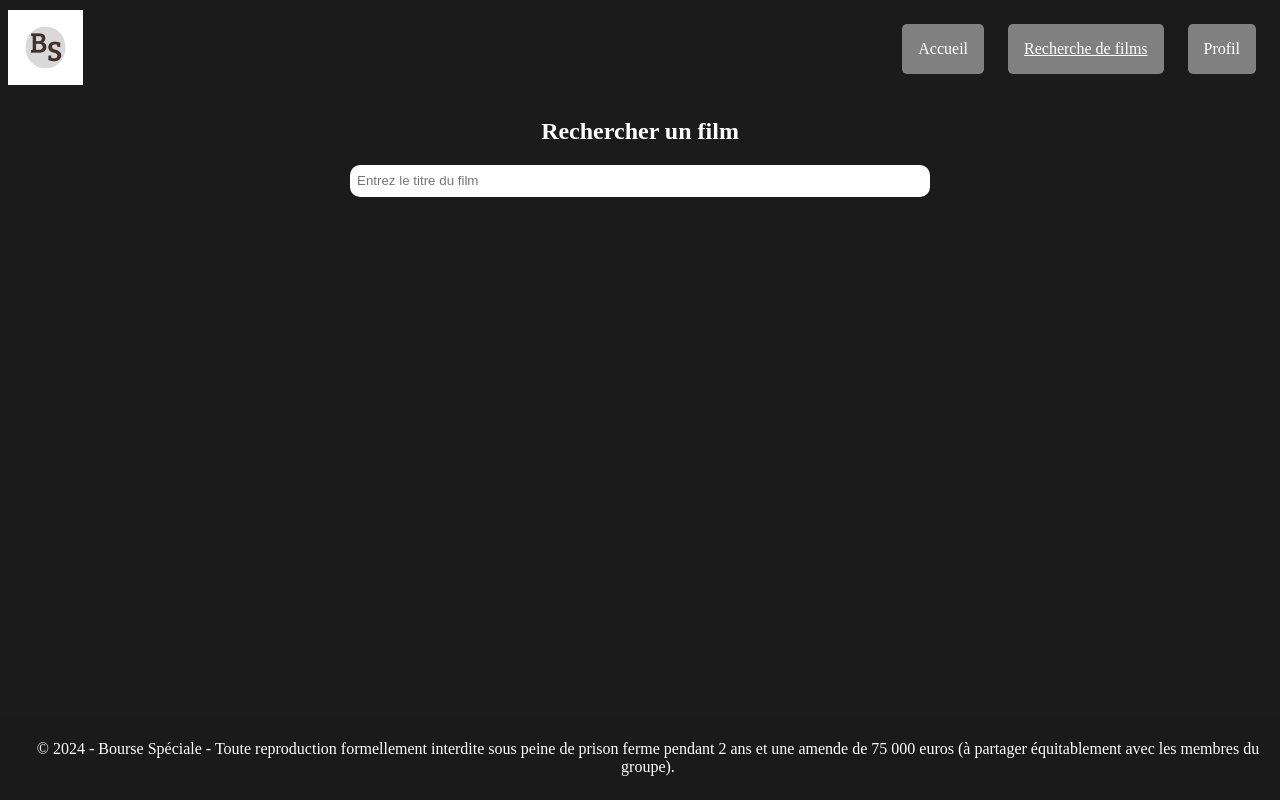
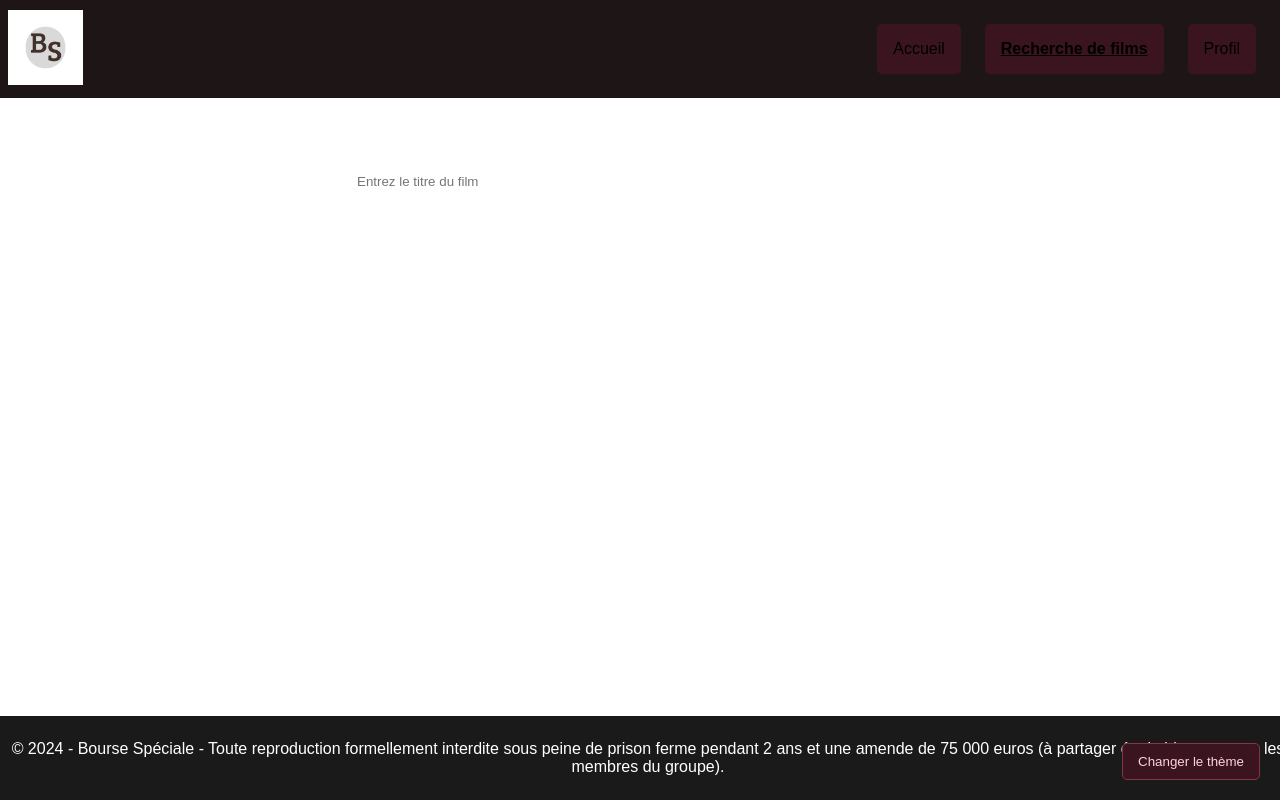
Before and after one commit to romainwgr/bourse_speciale, a Vue app in the folder frontend/: page /search in a window 1280 px wide. Built offline with nearby package versions, Linux system fonts and the light colour scheme; the HTML template or start-up script is replaced by a standard one.

Commit message:
Ajout de la gestion des couleurs

```diff
--- a/frontend/package.json
+++ b/frontend/package.json
@@ -12,7 +12,9 @@
         "vue-router": "^4.0.0"
     },
     "devDependencies": {
-      "@vue/cli-service": "^5.0.0"
+        "@vue/cli-service": "^5.0.0",
+        "sass": "^1.83.0",
+        "sass-loader": "^16.0.4"
     },
     "author": "Romain, Imran, Celine, Clément, Julien",
     "license": "ISC"
--- a/frontend/src/App.vue
+++ b/frontend/src/App.vue
@@ -1,8 +1,9 @@
 <template>
-    <div id="app">
+  <div id="app" :class="theme">
     <Navbar />
     <router-view></router-view>
     <Footer />
+    <button class="theme-toggle" @click="toggleTheme">Changer le thème</button>
   </div>
 </template>
 
@@ -14,14 +15,46 @@
   name: 'App',
   components: {
     Navbar,
-      Footer
-    }
+    Footer,
+  },
+  data() {
+    return {
+      theme: 'theme-dark', // Thème par défaut
+    };
+  },
+  methods: {
+    toggleTheme() {
+      this.theme = this.theme === 'theme-dark' ? 'theme-light' : 'theme-dark';
+    },
+  },
 };
 </script>
 
 <style>
+/* Utilisation des variables CSS */
 body {
-  background-color: #1B1B1B;
   margin: 0;
+  font-family: Arial, sans-serif;
+  background-color: var(--bg-app); /* Arrière-plan dynamique basé sur le thème */
+  color: var(--text-high-contrast); /* Couleur du texte dynamique */
+}
+
+/* Bouton de basculement du thème */
+.theme-toggle {
+  position: fixed;
+  bottom: 20px;
+  right: 20px;
+  padding: 10px 15px;
+  background-color: var(--ui-bg);
+  color: var(--text-high-contrast);
+  border: 1px solid var(--border);
+  border-radius: 5px;
+  cursor: pointer;
+  transition: background-color 0.3s ease, color 0.3s ease;
+}
+
+.theme-toggle:hover {
+  background-color: var(--ui-bg-hover);
+  color: var(--text-low-contrast);
 }
 </style>
--- /dev/null
+++ b/frontend/src/assets/styles/colors.scss
@@ -0,0 +1,46 @@
+// Couleurs Radix UI : https://www.radix-ui.com/colors
+// Étapes 1–12 avec des commentaires clairs
+
+.theme-dark {
+    // Étapes 1–2 : Backgrounds
+    --bg-app: #191113; /* Step 1 - App background */
+    --bg-subtle: #1E1517; /* Step 2 - Subtle background */
+
+    // Étapes 3–5 : Component backgrounds
+    --ui-bg: #3A141E; /* Step 3 - UI element background */
+    --ui-bg-hover: #4E1325; /* Step 4 - Hovered UI element background */
+    --ui-bg-active: #5E1A2E; /* Step 5 - Active/Selected UI element background */
+
+    // Étapes 6–8 : Borders
+    --border-subtle: #6F2539; /* Step 6 - Subtle borders and separators */
+    --border: #883447; /* Step 7 - UI element border and focus rings */
+    --border-hover: #B3445A; /* Step 8 - Hovered UI element border */
+
+    // Étapes 9–10 : Solid backgrounds
+    --solid-bg: #E54666; /* Step 9 - Solid background */
+    --solid-bg-hover: #EC5A72; /* Step 10 - Hovered solid background */
+
+    // Étapes 11–12 : Text
+    --text-low-contrast: #FF949D; /* Step 11 - Low-contrast text */
+    --text-high-contrast: #FED2E1; /* Step 12 - High-contrast text */
+  }
+
+  /* Light Mode */
+.theme-light {
+    --bg-app: #FFFCFD; /* Step 1 - App background */
+    --bg-subtle: #FFF7F8; /* Step 2 - Subtle background */
+
+    --ui-bg: #FEEAED; /* Step 3 - UI element background */
+    --ui-bg-hover: #FFDCE1; /* Step 4 - Hovered UI element background */
+    --ui-bg-active: #FFCED6; /* Step 5 - Active/Selected UI element background */
+
+    --border-subtle: #F8BFC8; /* Step 6 - Subtle borders and separators */
+    --border: #EFACB8; /* Step 7 - UI element border and focus rings */
+    --border-hover: #E592A3; /* Step 8 - Hovered UI element border */
+
+    --solid-bg: #E54666; /* Step 9 - Solid background */
+    --solid-bg-hover: #DC3B5D; /* Step 10 - Hovered solid background */
+
+    --text-low-contrast: #CA244D; /* Step 11 - Low-contrast text */
+    --text-high-contrast: #64172B; /* Step 12 - High-contrast text */
+  }
--- /dev/null
+++ b/frontend/src/assets/styles/global.scss
@@ -0,0 +1 @@
+// pour global dans l'app
--- a/frontend/src/components/Navbar.vue
+++ b/frontend/src/components/Navbar.vue
@@ -1,8 +1,5 @@
-<!--
-    Composant qui affiche la barre de navigation
--->
 <template>
-  <nav>
+  <nav :class="theme"> <!-- Application dynamique de la classe -->
     <a href="/"><img src="@/assets/logo_test.png" alt="logo" class="logo"></a>
     <div class="navlinks">
       <ul>
@@ -22,7 +19,7 @@ export default {
   name: 'Navbar',
   data() {
     return {
-      navigationLinks
+      navigationLinks,
     };
   },
   computed: {
@@ -35,12 +32,12 @@ export default {
 </script>
 
 <style scoped>
-
 nav {
   padding: 0.5em;
   display: flex;
   justify-content: space-between;
   align-items: center;
+  background-color: var(--bg-subtle); /* Couleur d'arrière-plan de la barre de navigation */
 }
 
 .navlinks {
@@ -61,19 +58,26 @@ ul {
 }
 
 li {
-  color: white;
-  background-color: grey;
+  color: var(--text-high); /* Couleur du texte des liens */
+  background-color: var(--ui-bg); /* Arrière-plan des liens */
   padding: 1em;
   border-radius: 5px;
+  transition: background-color 0.3s ease, color 0.3s ease; /* Transition pour hover */
+}
 
+li:hover {
+  background-color: var(--ui-hover); /* Arrière-plan au survol */
+  color: var(--text-low); /* Couleur du texte au survol */
 }
 
 a {
-  color: inherit;
+  color: inherit; /* Hérite de la couleur définie sur le parent */
   text-decoration: none;
 }
 
-a.router-link-exact-active {
-  text-decoration: underline;
+a.router-link-exact-active{
+text-decoration: underline;
+  font-weight: bold;
+  color: var(--text-high); /* Met en valeur le lien actif */
 }
 </style>
--- a/frontend/src/main.js
+++ b/frontend/src/main.js
@@ -1,6 +1,9 @@
 import { createApp } from 'vue';
 import App from './App.vue';
 import router from './router'; // Import du routeur
+
+// Import des styles globaux
+import './assets/styles/colors.scss'; // Chemin vers tes variables SCSS
 
 const app = createApp(App);
 
--- a/frontend/src/views/Home.vue
+++ b/frontend/src/views/Home.vue
@@ -1,15 +1,12 @@
-<!--
-    Page d'accueil
--->
 <template>
   <div class="home">
     <h1>Bienvenue sur l'application de films</h1>
     <h2>Liste des films du moment</h2>
+
     <!-- Liste des films -->
-    <ul>
+    <ul class="film-list">
       <li v-for="film in films" :key="film._id">
-        <!-- {{ film.Series_Title }} ({{ film.Released_Year }}) -->
-          {{ film.originalTitle }}({{ film.startYear }})
+        {{ film.originalTitle }} ({{ film.startYear }})
       </li>
     </ul>
 
@@ -17,12 +14,11 @@
     <CustomButton text="Valider" color="red" @click="handleValidation" />
 
     <!-- Message d'erreur si la requête échoue -->
-    <p v-if="errorMessage">{{ errorMessage }}</p>
+    <p v-if="errorMessage" class="error-message">{{ errorMessage }}</p>
   </div>
 </template>
 
 <script>
-
 export default {
   data() {
     return {
@@ -52,17 +48,58 @@ export default {
   },
 };
 </script>
+
 <style>
-body {
-  background-color: #1B1B1B;
-}
-h1, h2 {
-  text-align: center;
-  color: white;
+/* Styles de la page d'accueil */
+.home {
+  padding: 2em;
+  background-color: var(--bg-app); /* Arrière-plan principal */
+  color: var(--text-high-contrast); /* Couleur de texte */
+  font-family: Arial, sans-serif;
 }
 
-.home li, .home h2 {
-  color: white;
+h1 {
+  text-align: center;
+  font-size: 2.5em;
+  margin-bottom: 0.5em;
+  color: var(--text-high-contrast); /* Texte principal */
 }
 
+h2 {
+  text-align: center;
+  font-size: 1.8em;
+  margin-bottom: 1em;
+  color: var(--text-high-contrast); /* Texte secondaire */
+}
+
+/* Liste des films */
+.film-list {
+  list-style: none;
+  padding: 0;
+  margin: 0 auto;
+  max-width: 600px;
+}
+
+.film-list li {
+  padding: 0.8em;
+  margin: 0.5em 0;
+  background-color: var(--ui-bg); /* Arrière-plan des éléments */
+  border: 1px solid var(--border-subtle); /* Bordure subtile */
+  border-radius: 5px;
+  transition: background-color 0.3s ease, transform 0.2s ease;
+}
+
+.film-list li:hover {
+  background-color: var(--ui-bg-hover); /* Arrière-plan au survol */
+  transform: scale(1.02); /* Effet de zoom au survol */
+  cursor: pointer;
+}
+
+/* Message d'erreur */
+.error-message {
+  text-align: center;
+  color: var(--text-low-contrast); /* Couleur d'erreur */
+  margin-top: 2em;
+  font-weight: bold;
+}
 </style>
```
Also changed, not shown: 1 other file (tests, documents, lock files or other folders). Lines whose indentation alone changed are shown as unchanged.
